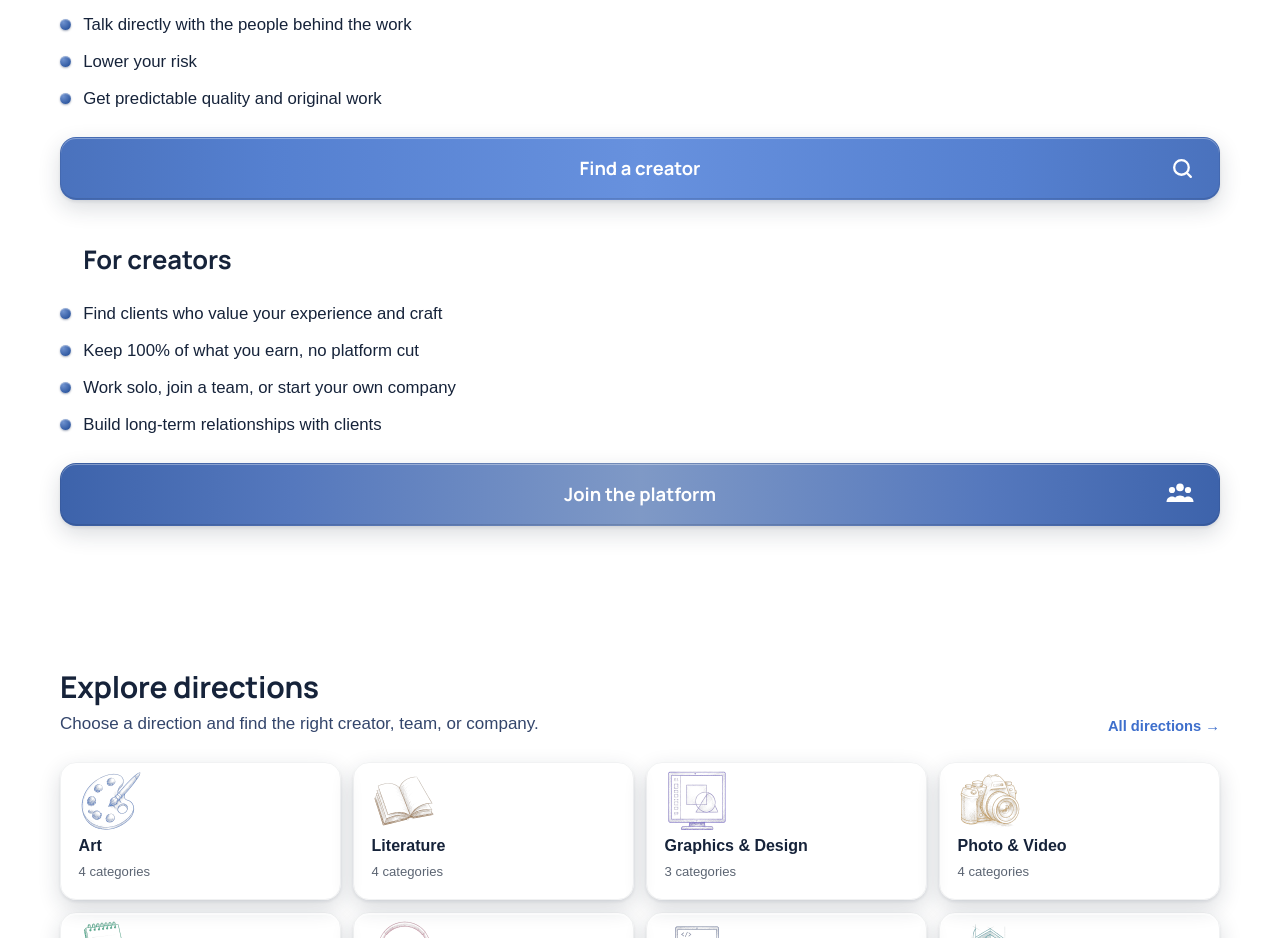
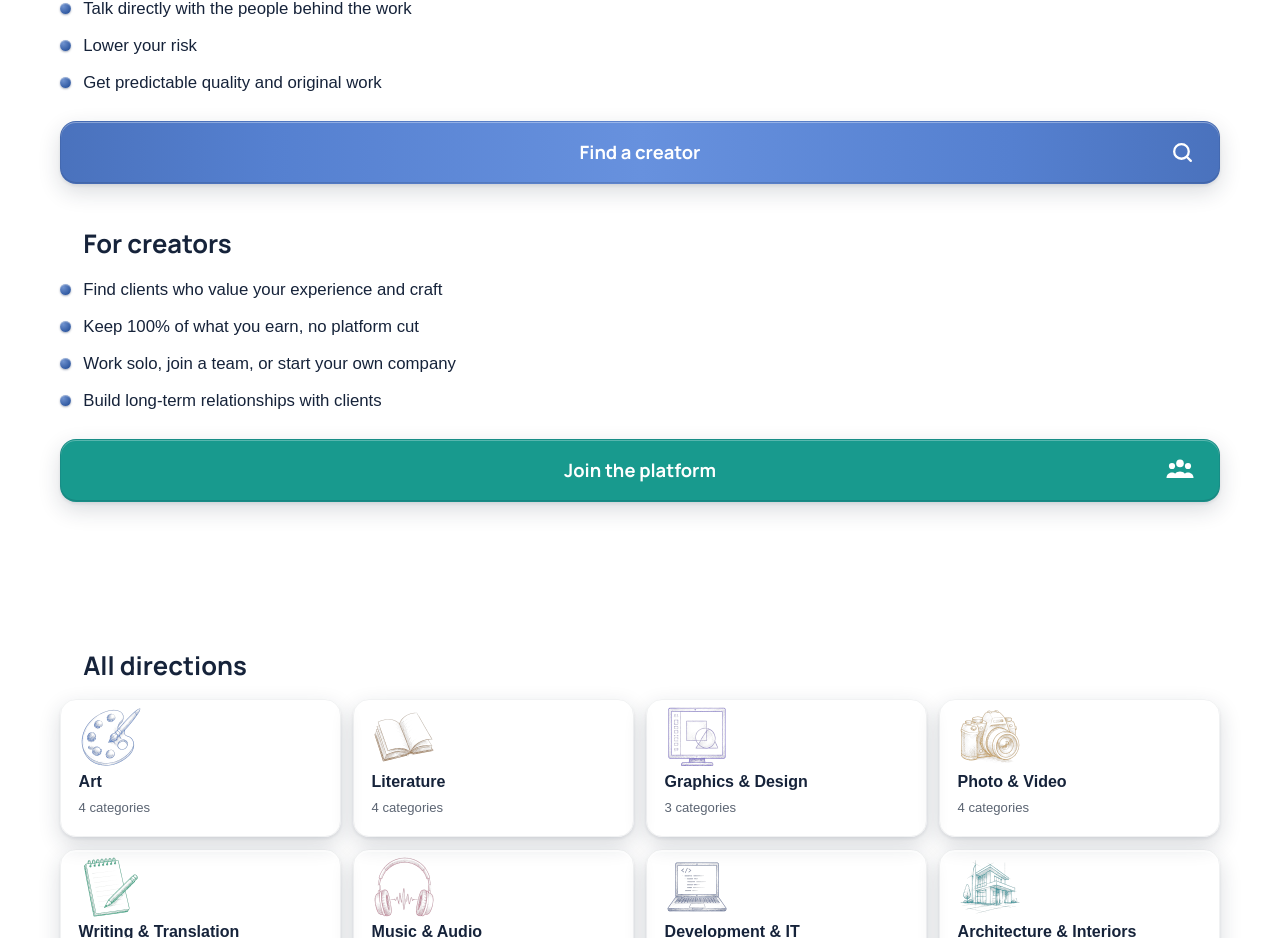
Before and after one commit to dm100usa-oss/no-ai-marketplace, a Next.js app: page /en in a window 1280 px wide. Shown: the part 1253-2191 px from the top of the page. Built offline with nearby package versions, Linux system fonts and the light colour scheme; a web font is replaced by a local one.

Commit message:
Add files via upload

```diff
--- a/src/app/[lang]/page.tsx
+++ b/src/app/[lang]/page.tsx
@@ -6,6 +6,7 @@ import { FAQ } from "@/components/FAQ";
 import { FindAccordion } from "@/components/FindAccordion";
 import { PeopleMarquee } from "@/components/PeopleMarquee";
 import { StatsBand } from "@/components/StatsBand";
+import { PulseIcon } from "@/components/PulseIcon";
 import {
   ArrowRight,
   CheckShield,
@@ -158,14 +159,19 @@ export default async function HomePage({
               The intro line lives in the hero above and is not repeated here. */}
           {/* Indented by the width of a bullet plus its gap (0.7rem +
               0.75rem), so the heading starts exactly above the text of the
-              points below it rather than above their bullets. */}
+              points below it rather than above their bullets.
+
+              Spacing rhythm for all three headings on this page: 2.5rem of
+              air above, 0.75rem below. A heading equidistant from the block
+              before it and the list under it belongs to neither; pulling it
+              close to its own text is what makes it read as a heading. */}
           <p
             className="pl-[1.45rem] text-left text-[1.35rem] font-bold md:text-[1.6rem]"
             style={{ fontFamily: "var(--font-display)", color: "var(--color-ink)" }}
           >
             {dict.home.heroAdvantagesTitle}
           </p>
-          <div className="mt-5">
+          <div className="mt-3">
             <ul className="flex flex-col gap-2.5 text-[1.05rem]">
               {dict.home.heroAdvantages.map((line) => {
                 const m = line.match(/^(\d+%)/);
@@ -221,7 +227,7 @@ export default async function HomePage({
           >
             {dict.home.heroClientsTitle}
           </p>
-          <div className="mt-5">
+          <div className="mt-3">
             <ul className="flex flex-col gap-2.5 text-[1.05rem]">
               {dict.home.heroClients.map((line) => (
                 <li key={line} className="flex items-start gap-3" style={{ color: "var(--color-ink)" }}>
@@ -254,7 +260,7 @@ export default async function HomePage({
           >
             {dict.home.heroCreatorsTitle}
           </p>
-          <div className="mt-5">
+          <div className="mt-3">
             <ul className="flex flex-col gap-2.5 text-[1.05rem]">
               {dict.home.heroCreators.map((line) => (
                 <li key={line} className="flex items-start gap-3" style={{ color: "var(--color-ink)" }}>
@@ -290,8 +296,10 @@ export default async function HomePage({
               >
                 {dict.home.heroJoinButton}
               </span>
-              <span className="absolute right-6 flex items-center" aria-hidden>
-                <TeamIcon size={30} />
+              <span className="absolute right-6 flex items-center">
+                <PulseIcon offbeat>
+                  <TeamIcon size={30} />
+                </PulseIcon>
               </span>
             </LocaleLink>
           </div>
@@ -302,13 +310,18 @@ export default async function HomePage({
       {/* ---------- Explore directions ---------- */}
       <section className="section">
         <div className="container-page">
-          <SectionHeading
-            lang={locale}
-            title={dict.home.exploreDirections}
-            action={{ href: "/directions", label: dict.common.allDirections }}
+          {/* A plain heading, not a SectionHeading: the subtitle explained
+              how to use tiles that explain themselves, and the "all
+              directions" link pointed at a page showing the same ten tiles
+              already on screen. Both were noise. Indented to the same
+              1.45rem as the headings above, so the whole page keeps one
+              left edge. */}
+          <p
+            className="mb-3 pl-[1.45rem] text-left text-[1.35rem] font-bold md:text-[1.6rem]"
+            style={{ fontFamily: "var(--font-display)", color: "var(--color-ink)" }}
           >
-            {dict.home.exploreDirectionsSub}
-          </SectionHeading>
+            {dict.home.exploreDirections}
+          </p>
           <div className="grid grid-cols-2 gap-3 lg:grid-cols-4">
             {dirs.map((d) => {
               const count = getCategoriesByDirectionL(d.slug, locale).length;
--- a/src/app/globals.css
+++ b/src/app/globals.css
@@ -516,46 +516,77 @@ a { color: inherit; text-decoration: none; }
     0 1px 3px rgba(22, 35, 58, 0.14);
 }
 
-/* The join button: same slab as .find-btn, lighter.
+/* The join button: the same slab as .find-btn in a different colour.
 
-   Same five-stop scheme, but the edges go deeper than the find button's
-   and the centre stays light, so the two read as a pair with the find
-   button clearly first. The centre is deliberately not as pale as it
-   could be: white text sits in the middle of the button, and a paler
-   core would drop it below a readable contrast. */
+   Flat teal, no gradient. The hue is not arbitrary — it is the mint of the
+   "team" card in the panel that opens under the find button, so the colour
+   already lives on this page. There is enough blue in it that it does not
+   fight the button above it, and it is dark enough that white text and the
+   silhouettes hold at a readable contrast. */
 .join-btn {
-  background: linear-gradient(
-    to right,
-    #3d63ab 0%,
-    #5578bd 20%,
-    #7f99c6 50%,
-    #5578bd 80%,
-    #3d63ab 100%
-  );
+  background: #189a8e;
   box-shadow:
-    inset 0 1px 0 rgba(255, 255, 255, 0.34),
+    inset 0 1px 0 rgba(255, 255, 255, 0.28),
     inset 0 -1px 0 rgba(22, 35, 58, 0.16),
     var(--shadow-raise);
   border-color: rgba(22, 35, 58, 0.10);
 }
 .join-btn:hover {
   box-shadow:
-    inset 0 1px 0 rgba(255, 255, 255, 0.34),
+    inset 0 1px 0 rgba(255, 255, 255, 0.28),
     inset 0 -1px 0 rgba(22, 35, 58, 0.16),
     var(--shadow-raise-hover);
 }
-/* Pressed: the whole slab goes down and darkens, keeping the gradient
-   rather than flattening to the single --press-bg colour .press-btn sets. */
 .join-btn:active {
-  background: linear-gradient(
-    to right,
-    #345490 0%,
-    #4867a2 20%,
-    #6c83a9 50%,
-    #4867a2 80%,
-    #345490 100%
-  ) !important;
+  background: #147f76 !important;
   box-shadow:
     inset 0 1px 0 rgba(255, 255, 255, 0.16),
     0 1px 3px rgba(22, 35, 58, 0.14);
 }
+
+/* Icon pulse.
+
+   Every five seconds the icon swells and settles back. It says "this is a
+   button" without a word, and it costs one transform on one small element.
+
+   The whole cycle is one 5s animation rather than a 0.9s animation with a
+   4.1s delay: a delay only fires once, an animation loops. The movement is
+   packed into the first 18% and the rest of the timeline is the icon
+   sitting still.
+
+   Only transform is animated, so the browser hands it to the compositor
+   and no layout is recalculated. The icon has its own element, so nothing
+   around it moves.
+
+   Paused unless the button is on screen — see .btn-pulse-live in the
+   component. No point animating below the fold. */
+@keyframes icon-pulse {
+  0%   { transform: scale(1); }
+  6%   { transform: scale(1.22); }
+  14%  { transform: scale(0.97); }
+  18%  { transform: scale(1); }
+  100% { transform: scale(1); }
+}
+.btn-pulse {
+  display: inline-flex;
+  transform-origin: center;
+}
+.btn-pulse-live {
+  animation: icon-pulse 5s ease-in-out infinite;
+}
+/* Off the beat.
+
+   The two buttons sit on screen together, and pulsing them in step reads
+   as drill rather than as life. A negative delay starts the second one
+   already part-way through its cycle, so it fires 1.7s after the first and
+   the pair never lands together. Negative, not positive: a positive delay
+   would hold the icon still for the first 1.7s after it appears. */
+.btn-pulse-live.btn-pulse-offbeat {
+  animation-delay: -1.7s;
+}
+/* Someone who has asked the system for less movement gets none. */
+@media (prefers-reduced-motion: reduce) {
+  .btn-pulse-live {
+    animation: none;
+  }
+}
--- a/src/components/FindAccordion.tsx
+++ b/src/components/FindAccordion.tsx
@@ -3,6 +3,7 @@
 import { useState } from "react";
 import { LocaleLink } from "./LocaleLink";
 import { SearchIcon } from "./icons";
+import { PulseIcon } from "./PulseIcon";
 import type { Locale } from "@/i18n/config";
 
 export interface FindAction {
@@ -61,9 +62,10 @@ export function FindAccordion({
         <span
           className="absolute right-6 flex items-center"
           style={{ color: "#ffffff" }}
-          aria-hidden
         >
-          <SearchIcon size={25} />
+          <PulseIcon>
+            <SearchIcon size={25} />
+          </PulseIcon>
         </span>
       </button>
 
--- /dev/null
+++ b/src/components/PulseIcon.tsx
@@ -0,0 +1,56 @@
+"use client";
+
+import { useEffect, useRef, useState } from "react";
+import type { ReactNode } from "react";
+
+/**
+ * Wraps a button icon and pulses it every five seconds.
+ *
+ * The animation itself is CSS (see .btn-pulse / icon-pulse in globals.css).
+ * This component decides when it runs: the class goes on only while the
+ * icon is actually on screen. A button below the fold has no business
+ * animating — nobody sees it and the phone pays for it anyway.
+ *
+ * Unlike the visit beacon this keeps watching after the first sighting:
+ * scroll away and the pulse stops, scroll back and it starts again.
+ *
+ * Sitting out the animation entirely is handled in CSS via
+ * prefers-reduced-motion, not here — that way the icon still renders
+ * identically for someone who has asked for less movement.
+ *
+ * offbeat shifts the cycle so two icons on one screen do not pulse in
+ * step. Set it on the second of a pair.
+ */
+export function PulseIcon({
+  children,
+  offbeat = false,
+}: {
+  children: ReactNode;
+  offbeat?: boolean;
+}) {
+  const ref = useRef<HTMLSpanElement | null>(null);
+  const [live, setLive] = useState(false);
+
+  useEffect(() => {
+    const el = ref.current;
+    if (el === null) return;
+
+    const io = new IntersectionObserver(
+      (entries) => setLive(entries[0].isIntersecting),
+      { threshold: 0.5 },
+    );
+
+    io.observe(el);
+    return () => io.disconnect();
+  }, []);
+
+  return (
+    <span
+      ref={ref}
+      className={`btn-pulse${live ? " btn-pulse-live" : ""}${offbeat ? " btn-pulse-offbeat" : ""}`}
+      aria-hidden
+    >
+      {children}
+    </span>
+  );
+}
--- a/src/i18n/dictionaries/en.ts
+++ b/src/i18n/dictionaries/en.ts
@@ -135,7 +135,7 @@ export const en: Dictionary = {
     findAuthorHint: "Choose who you need",
     browseCatalog: "Browse catalog",
     addProfile: "Add profile",
-    exploreDirections: "Explore directions",
+    exploreDirections: "All directions",
     exploreDirectionsSub:
       "Choose a direction and find the right creator, team, or company.",
     popularCategories: "Popular categories",
--- a/src/i18n/dictionaries/ru.ts
+++ b/src/i18n/dictionaries/ru.ts
@@ -136,7 +136,7 @@ export const ru: Dictionary = {
     findAuthorHint: "Выберите, кто вам нужен",
     browseCatalog: "Открыть каталог",
     addProfile: "Добавить профиль",
-    exploreDirections: "Направления",
+    exploreDirections: "Все направления",
     exploreDirectionsSub:
       "Выберите интересующее направление и найдите подходящего автора, команду или компанию.",
     popularCategories: "Популярные категории",
```
